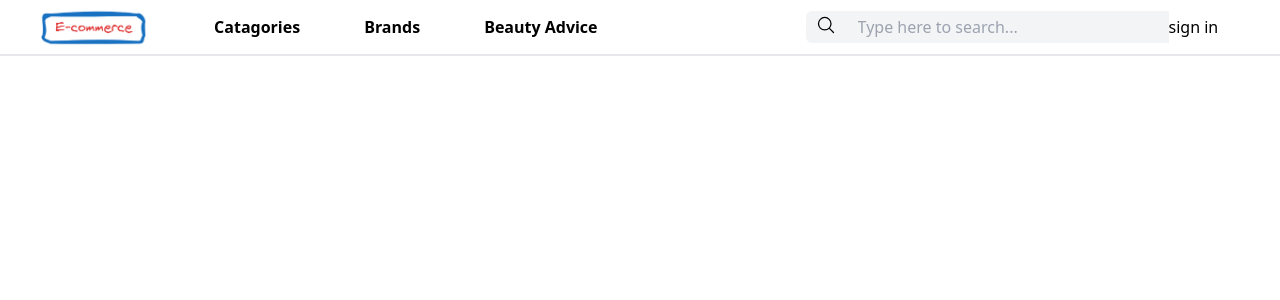
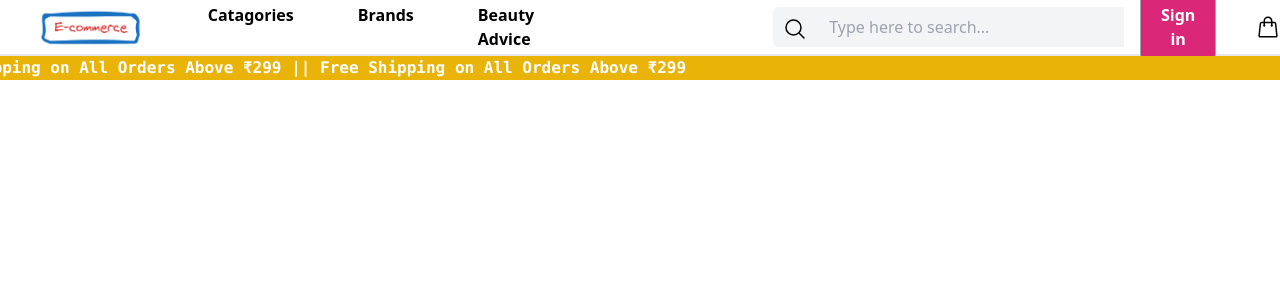
Before and after one commit to Vansh1379/shoppr, a React (Vite) app in the folder Frontend-2/: page /home in a window 1280 px wide. Shown: the top 300 px of the page. Built offline with nearby package versions, Linux system fonts and the light colour scheme.

Commit message:
Added running div in forfnmtend

```diff
--- a/Frontend-2/src/components/Navbar.tsx
+++ b/Frontend-2/src/components/Navbar.tsx
@@ -12,16 +12,22 @@ export const Navbar = () => {
                     <div className="text-base text-black font-semibold  m-0 p-8 hover:text-pink-500">Brands</div>
                     <div className="text-base text-black font-semibold  m-0 p-8 hover:text-pink-500">Beauty Advice</div>
                 </div>
-                <div className="flex bg-gray-100  pl-2  rounded-md ml-44">
-                    <svg xmlns="http://www.w3.org/2000/svg" fill="none" viewBox="0 0 24 24" stroke-width="1.5" stroke="currentColor" className="size-6 pt-1 mr-2 border-non hover:text-pink-700">
+                <div className="flex items-center bg-gray-100  pl-2  rounded-md ml-44">
+                    <svg xmlns="http://www.w3.org/2000/svg" fill="none" viewBox="0 0 24 24" stroke-width="1.5" stroke="currentColor" className="size-7 pt-1 mr-2 border-non hover:text-pink-700">
                         <path stroke-linecap="round" stroke-linejoin="round" d="m21 21-5.197-5.197m0 0A7.5 7.5 0 1 0 5.196 5.196a7.5 7.5 0 0 0 10.607 10.607Z" />
                     </svg>
-                    <input type="search" id="search" name="search" placeholder="Type here to search..." className="bg-gray-100 pl-3 pr-20 py-1 border-none hover:bg-gray-200" />
+                    <input type="search" id="search" name="search" placeholder="Type here to search..." className="bg-gray-100 pl-3 pr-16 py-2 border-none hover:bg-gray-200 text-pink-500" />
                 </div>
             </div>
-            <div>
+            <div className="ml-4 flex items-center">
                 <div>
-                    <button className="bg-pink">sign in</button>
+                    <button className="bg-pink-600 text-base text-white font-semibold px-3 py-2 border-gray-400 border rounded-md">Sign in</button>
+                </div>
+                <div className="ml-10">
+                    <svg xmlns="http://www.w3.org/2000/svg" fill="none" viewBox="0 0 24 24" stroke-width="1.5" stroke="currentColor" className="size-6">
+                        <path stroke-linecap="round" stroke-linejoin="round" d="M15.75 10.5V6a3.75 3.75 0 1 0-7.5 0v4.5m11.356-1.993 1.263 12c.07.665-.45 1.243-1.119 1.243H4.25a1.125 1.125 0 0 1-1.12-1.243l1.264-12A1.125 1.125 0 0 1 5.513 7.5h12.974c.576 0 1.059.435 1.119 1.007ZM8.625 10.5a.375.375 0 1 1-.75 0 .375.375 0 0 1 .75 0Zm7.5 0a.375.375 0 1 1-.75 0 .375.375 0 0 1 .75 0Z" />
+                    </svg>
+
                 </div>
             </div>
         </div>
--- /dev/null
+++ b/Frontend-2/src/components/RunningDiv.tsx
@@ -0,0 +1,10 @@
+export const RunningDiv = () => {
+    return (
+        <div className="w-screen overflow-hidden  relative h-6 bg-gray-50 bg-yellow-500">
+            <pre className="absolute whitespace-nowrap animate-running-text text-md font-semibold text-white">
+                Free Shipping on All Orders Above ₹299 || Free Shipping on All Orders Above ₹299 || Free Shipping on All Orders Above ₹299 || Free Shipping on All Orders Above ₹299
+            </pre>
+
+        </div>
+    )
+}
--- a/Frontend-2/src/pages/LandingPage.tsx
+++ b/Frontend-2/src/pages/LandingPage.tsx
@@ -1,10 +1,11 @@
-
 import { Navbar } from '../components/Navbar'
+import { RunningDiv } from '../components/RunningDiv'
 
 export const LandingPage = () => {
     return (
         <>
             <Navbar />
+            <RunningDiv />
         </>
     )
 }
--- a/Frontend-2/tailwind.config.js
+++ b/Frontend-2/tailwind.config.js
@@ -5,7 +5,17 @@ module.exports = {
     "./src/**/*.{js,ts,jsx,tsx}",
   ],
   theme: {
-    extend: {},
+    extend: {
+      keyframes: {
+        'running-text': {
+          '0%': { transform: 'translateX(100%)' },
+          '100%': { transform: 'translateX(-100%)' },
+        },
+      },
+      animation: {
+        'running-text': 'running-text 7s linear infinite',
+      },
+    },
   },
   plugins: [],
 };
```
